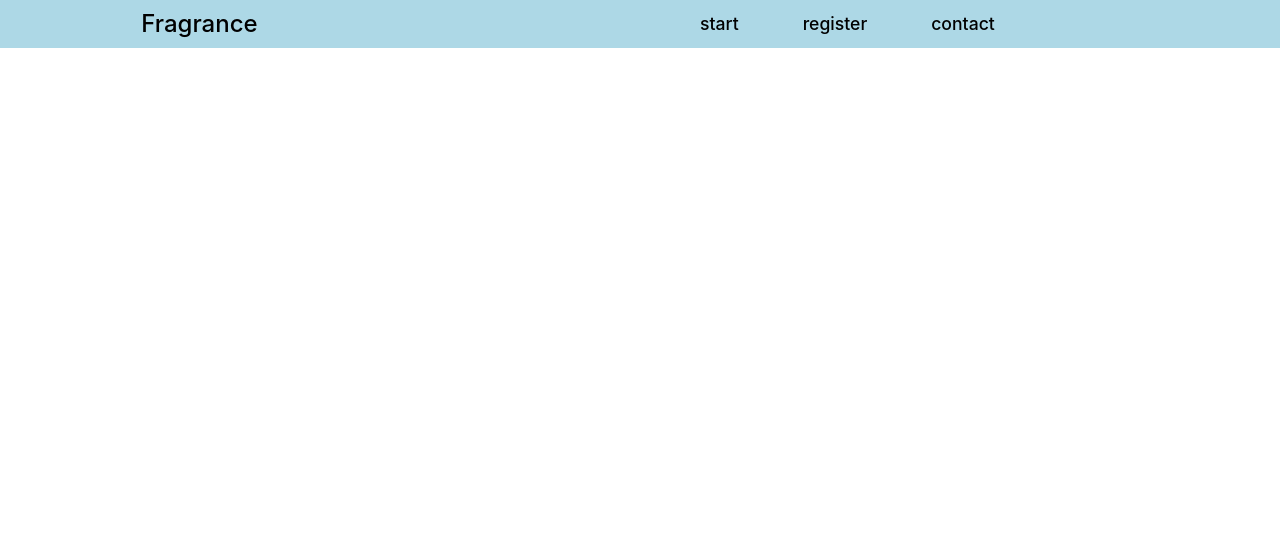
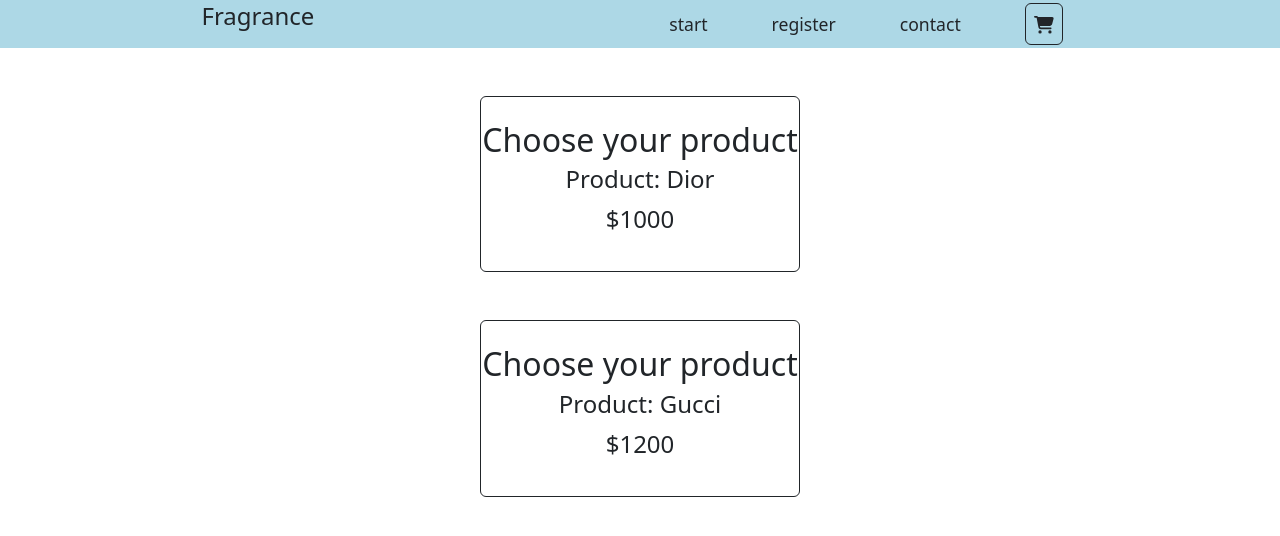
Before and after one commit to Andri-jose/CRASalazar, a React (Create React App) app: page / in a window 1280 px wide. Shown: the top 536 px of the page. Built offline with nearby package versions, Linux system fonts and the light colour scheme.

Commit message:
First Component ReactJs

```diff
--- a/src/App.js
+++ b/src/App.js
@@ -1,11 +1,16 @@
-import logo from './logo.svg';
+import React from 'react';
+// import logo from './logo.svg';
 import './App.css';
+import Item from './components/ItemListContainer';
 import Navbar from './components/Navbar';
+
 
 function App() {
   return (
     <div className="App">
       <Navbar/>
+      <Item product='Dior' price='1000'/>
+      <Item product='Gucci' price='1200'/>
     </div>
   );
 }
--- a/src/Prueba.js
+++ /dev/null
@@ -1,12 +0,0 @@
-function myApp(props){
-    return (
-        <div className="prueba">
-            {/* <p>
-              example text Hello {props.nombre}
-            </p> */}
-        </div>
-      );
-}
- {/* <Prueba nombre='Hacker'/> */}
-
-export default myApp;
--- /dev/null
+++ b/src/components/CartWidget.js
@@ -0,0 +1,17 @@
+import React from 'react';
+import { FontAwesomeIcon } from '@fortawesome/react-fontawesome'
+import { faCartShopping, } from '@fortawesome/free-solid-svg-icons'
+
+
+function Cart() {
+    return (
+        <div className='border border-dark p-2 rounded'>
+           <FontAwesomeIcon icon={faCartShopping} />
+
+        </div>
+
+    )
+}
+
+
+export default Cart;
--- /dev/null
+++ b/src/components/ItemListContainer.css
@@ -0,0 +1,34 @@
+/*to reset the page*/
+li,
+ul,
+ol {
+  list-style: none;
+
+}
+
+input,
+button,
+textarea,
+select {
+    font: inherit;
+  }
+
+
+body,
+h1,
+h2,
+h3,
+h4,
+p,
+ul,
+ol,
+li {
+    margin: 0;
+    padding: 0;
+    line-height: 1.5rem;
+
+}
+
+a:link, a:visited, a:active {
+  text-decoration:none;
+}
--- /dev/null
+++ b/src/components/ItemListContainer.js
@@ -0,0 +1,16 @@
+import React from 'react';
+import './ItemListContainer.css';
+
+function Item({product, price}) {
+    return (
+        <article className='border border-dark w-25 py-4 mt-5 rounded d-flex flex-column  m-auto item'  >
+            <h2>Choose your product</h2>
+            <p>Product: {product}</p>
+            <p>${price}</p>
+        </article>
+
+    )
+}
+
+
+export default Item;
--- a/src/components/Navbar.css
+++ b/src/components/Navbar.css
@@ -36,7 +36,7 @@
 /*nav bar*/
 .nav{
     display: flex;
-    justify-content: space-evenly;
+    align-items: center;
 
 }
 li{
@@ -49,7 +49,7 @@
     font-size: 1.5rem;
     font-weight: 500;
     cursor: pointer;
-    margin-left: -5rem;
+
 }
 .head{
     display: flex;
--- a/src/components/Navbar.js
+++ b/src/components/Navbar.js
@@ -1,14 +1,17 @@
+import React from 'react';
+import Cart from './CartWidget';
 import './Navbar.css';
 
 
 function Navbar() {
     return (
         <header className='head'>
-            <p>Fragrance</p>
+            <p className='mx-5'>Fragrance</p>
             <ul className='nav'>
                 <li>start</li>
                 <li>register</li>
                 <li>contact</li>
+                <li><Cart/></li>
             </ul>
         </header>
 
--- a/src/index.js
+++ b/src/index.js
@@ -3,7 +3,8 @@
 import './index.css';
 import App from './App';
 import reportWebVitals from './reportWebVitals';
-import Prueba from './Prueba';
+// import * as bootstrap from 'bootstrap';
+import 'bootstrap/dist/css/bootstrap.min.css';
 
 const root = ReactDOM.createRoot(document.getElementById('root'));
 root.render(
```
Also changed, not shown: package.json (+7 -2 lines), src/components/CartWidget.css (added), src/logo.svg, 1 other file (tests, documents, lock files or other folders).
